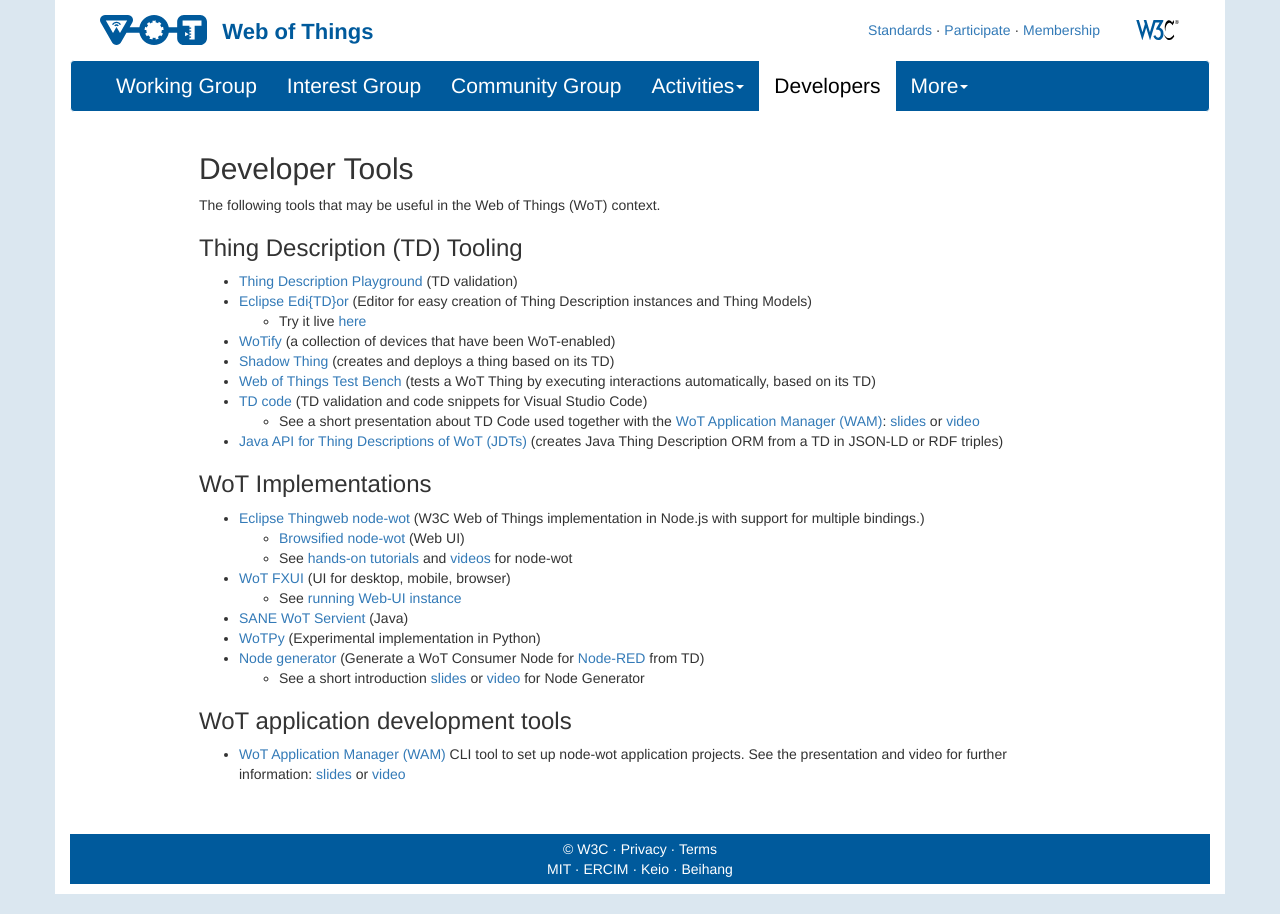
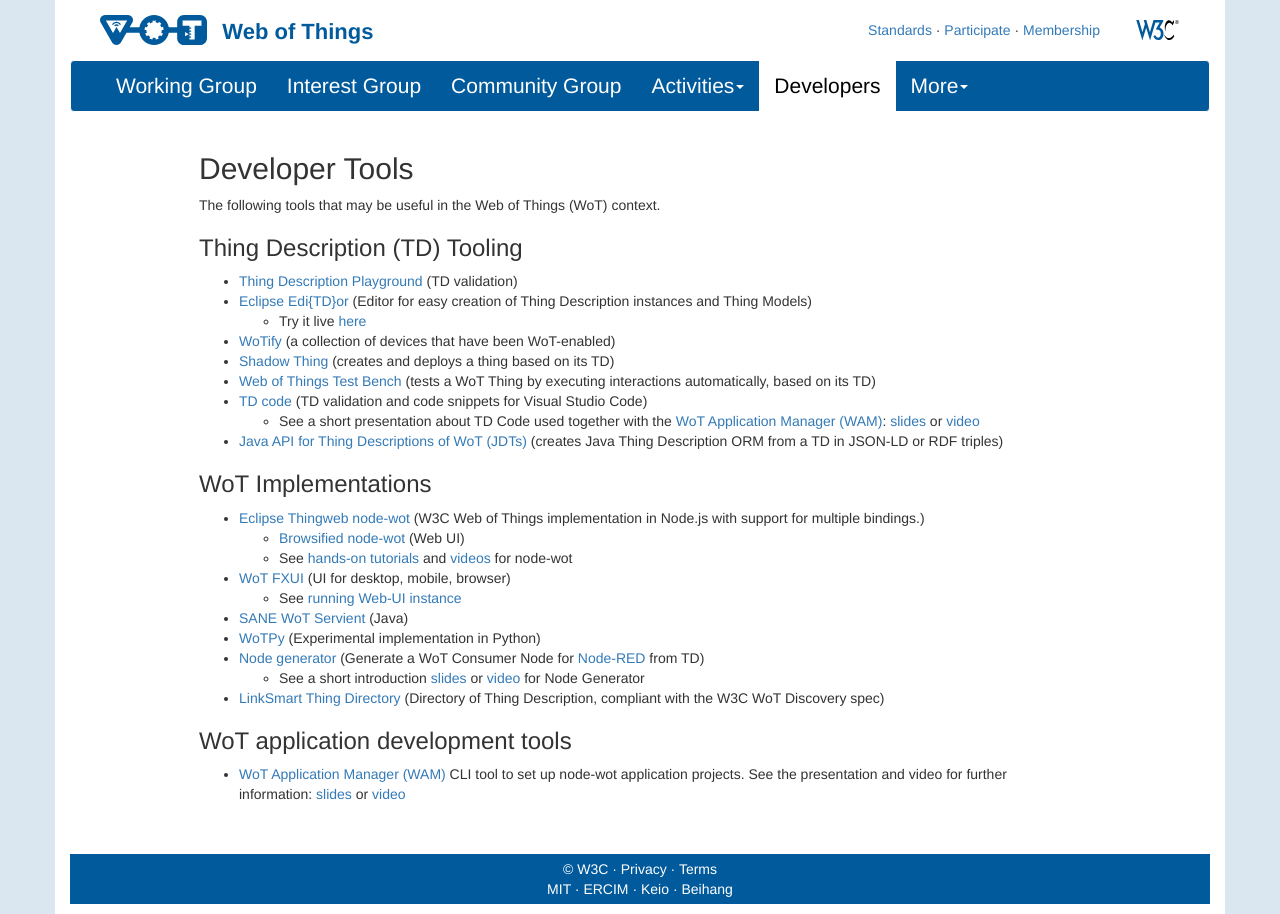
Before and after one commit to w3c/wot-marketing, a Jekyll site: the page built from docs/developers/index.html, in a window 1280 px wide. Built offline with Jekyll 4.4.1, drawn with Linux system fonts in a browser that asks for light colours; nearby versions of some CDN libraries.

Commit message:
Add LinkSmart Thing Directory

```diff
--- a/docs/developers/index.html
+++ b/docs/developers/index.html
@@ -68,6 +68,9 @@
 				<li>See a short introduction <a href="wot_nodegen.pptx" target="_blank">slides</a> or <a href="wot_nodegen.mp4" target="_blank">video</a> for Node Generator</li>
 			</ul>
 		</li>
+		<li>
+			<a href="https://github.com/linksmart/thing-directory">LinkSmart Thing Directory</a> (Directory of Thing Description, compliant with the W3C WoT Discovery spec)
+		</li>
 	</ul>
 	<h3>WoT application development tools</h3>
 	<ul>
```
